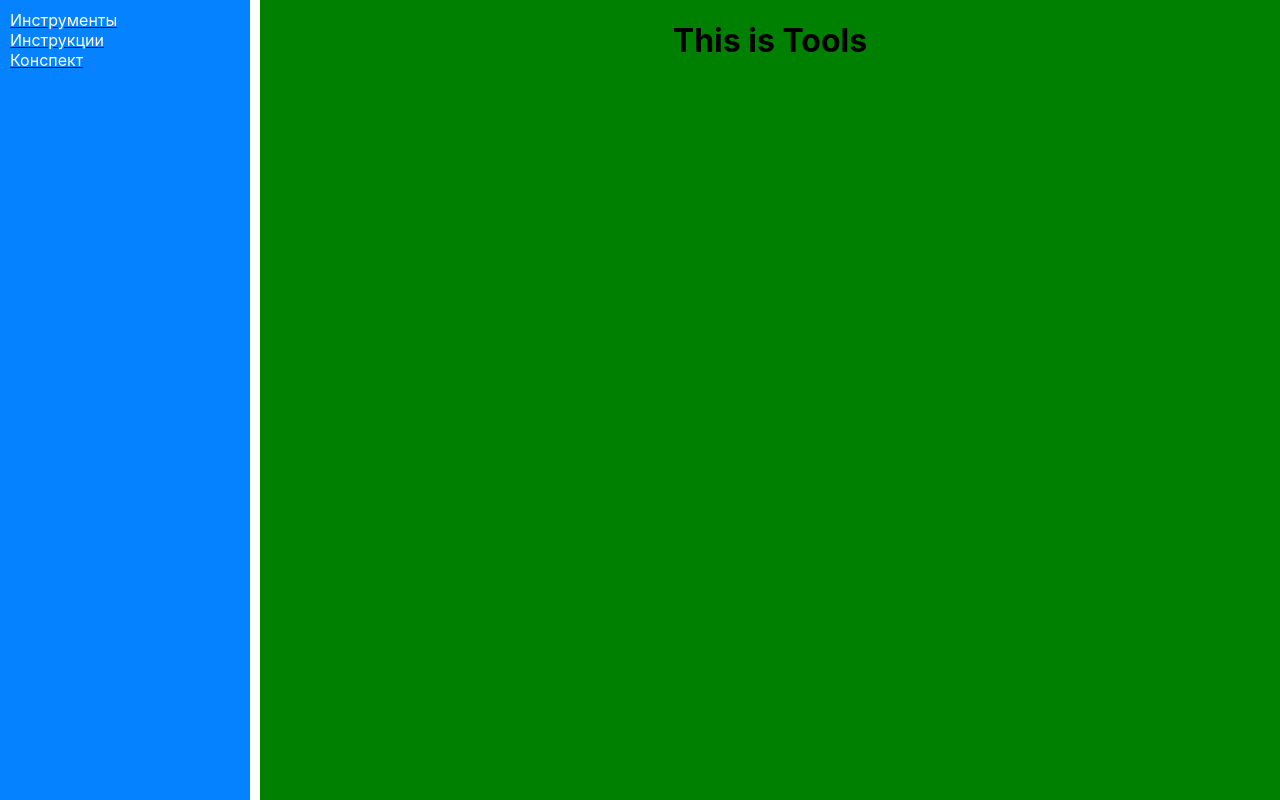
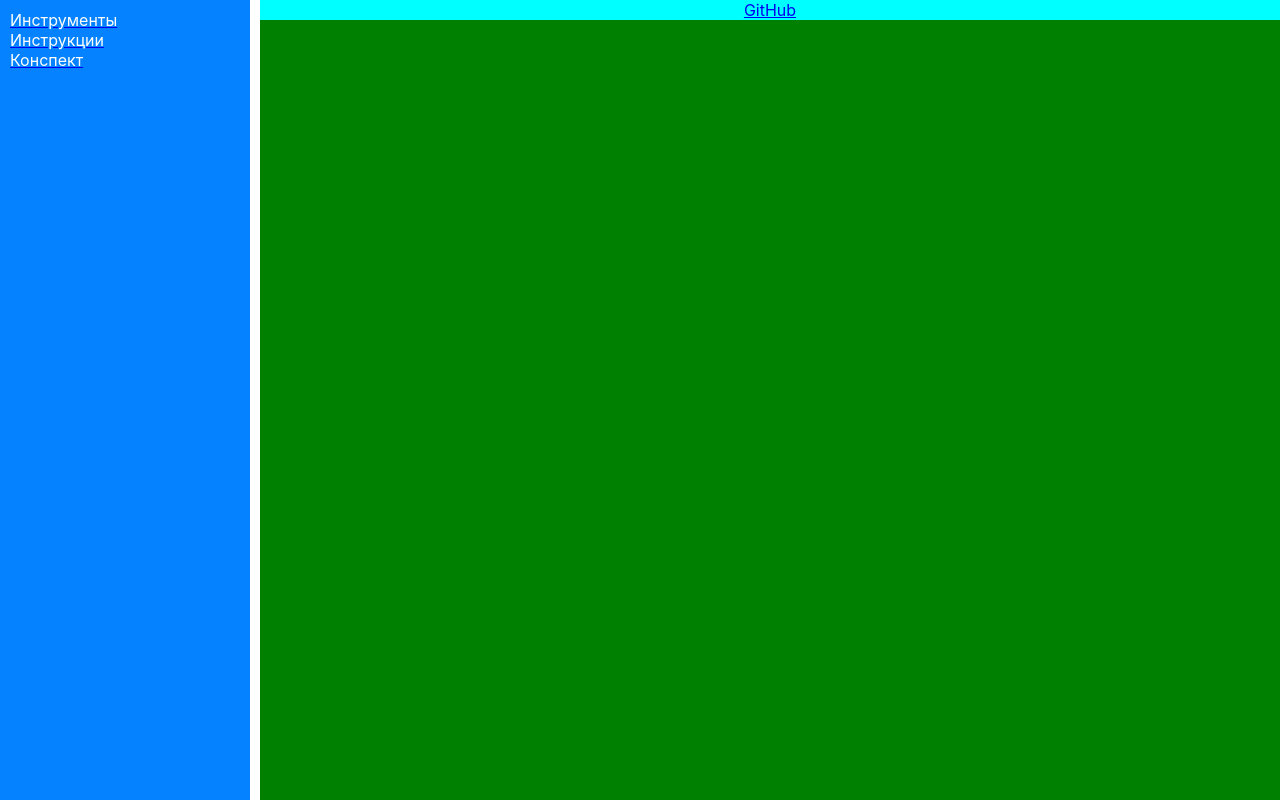
Before and after one commit to PlatenPrime/baza, a React (Create React App) app: page /tools in a window 1280 px wide. Built offline with nearby package versions, Linux system fonts and the light colour scheme.

Commit message:
Added horisontal navbar

```diff
--- /dev/null
+++ b/src/components/Navbar/Navbar.jsx
@@ -0,0 +1,17 @@
+import React from 'react';
+import style from './Navbar.module.css';
+import NavbarItem from './NavbarItem/NavbarItem';
+import { Link } from "react-router-dom";
+
+
+const Navbar = () => {
+	return (
+		<div>
+
+			<Link to="/github"><NavbarItem title="GitHub" /></Link>
+
+		</div>
+	);
+};
+
+export default Navbar;
--- /dev/null
+++ b/src/components/Navbar/NavbarItem/NavbarItem.jsx
@@ -0,0 +1,13 @@
+import React from 'react';
+import style from './NavbarItem.module.css';
+
+const NavbarItem = ({ title, icon }) => {
+	return (
+		<div className={style.NavbarItem}>
+			{icon}	{title}
+
+		</div>
+	);
+};
+
+export default NavbarItem;
--- /dev/null
+++ b/src/components/Navbar/NavbarItem/NavbarItem.module.css
@@ -0,0 +1,3 @@
+.NavbarItem {
+	background-color: aqua;
+}
--- a/src/components/SideBar/SideBarItem/SideBarItem.jsx
+++ b/src/components/SideBar/SideBarItem/SideBarItem.jsx
@@ -6,7 +6,7 @@ const SideBarItem = ({ title, icon }) => {
 
 	return (
 		<div className={style.SideBarItem}>
-		{icon}	{title}
+			{icon}	{title}
 
 		</div>
 	);
--- a/src/components/Tools/Tools.jsx
+++ b/src/components/Tools/Tools.jsx
@@ -1,10 +1,15 @@
 import React from 'react';
+import { Outlet } from 'react-router';
+import Navbar from '../Navbar/Navbar';
 import style from './Tools.module.css';
+
 
 const Tools = () => {
 	return (
 		<div className={style.greenback}>
-			<h1>This is Tools</h1>
+			<Navbar />
+
+
 		</div>
 	);
 };
--- a/src/index.js
+++ b/src/index.js
@@ -11,6 +11,7 @@ import {
 import Tools from './components/Tools/Tools';
 import Guides from './components/Guides/Guides';
 import Workbook from './components/Workbook/Workbook';
+import Navbar from './components/Navbar/Navbar';
 
 const root = ReactDOM.createRoot(document.getElementById('root'));
 root.render(
@@ -20,9 +21,24 @@ root.render(
 
 			<Routes>
 				<Route path="/" element={<App />}>
-					<Route path="tools" element={<Tools />} />
+
+					<Route path="tools" element={<Tools />} >
+
+
+
+					</Route>
+
+
 					<Route path="guides" element={<Guides />} />
 					<Route path="workbook" element={<Workbook />} />
+					<Route
+						path="*"
+						element={
+							<main style={{ padding: "1rem" }}>
+								<p>There's nothing here!</p>
+							</main>
+						}
+					/>
 				</Route>
 			</Routes>
 
```
Also changed, not shown: src/components/Navbar/Navbar.module.css (added).
